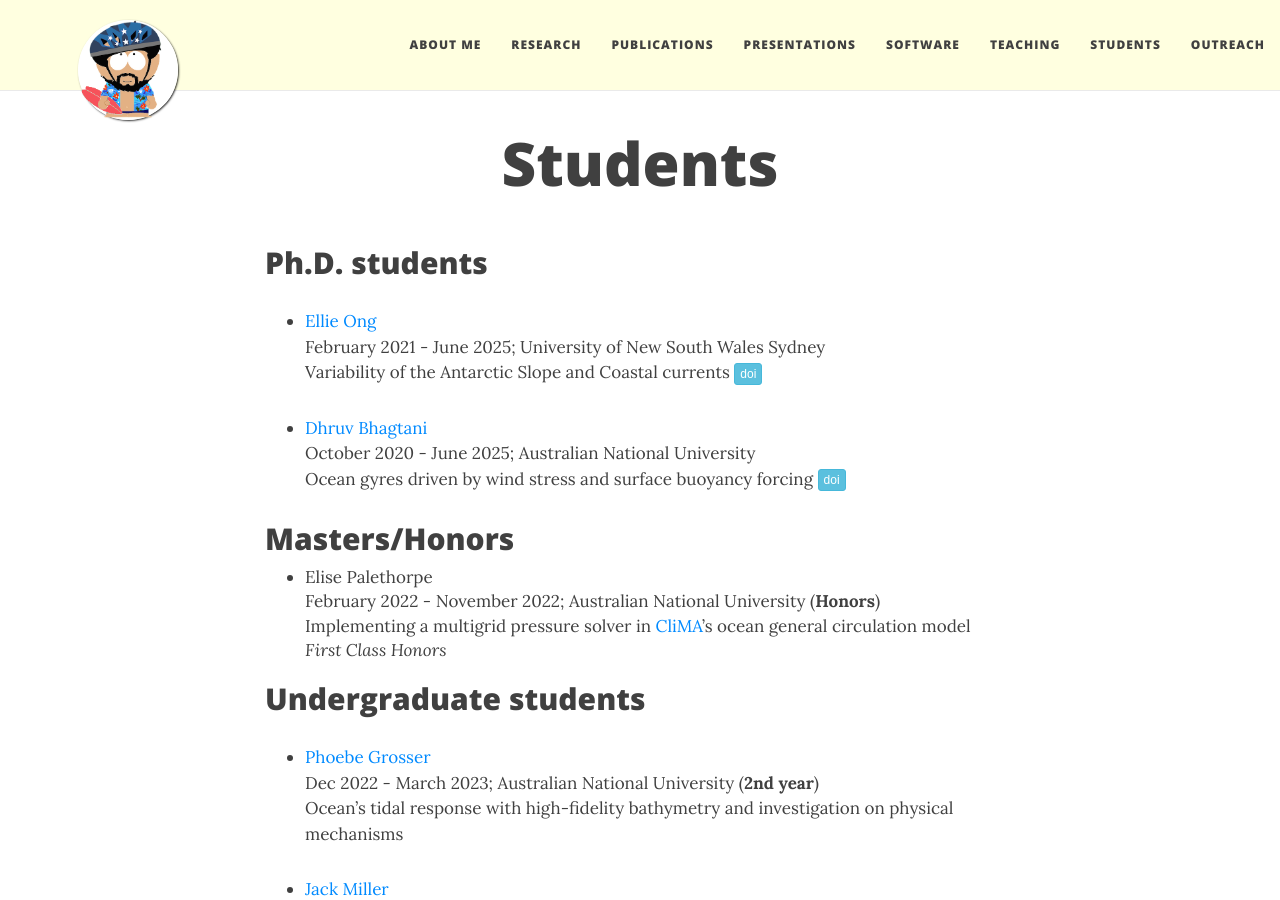
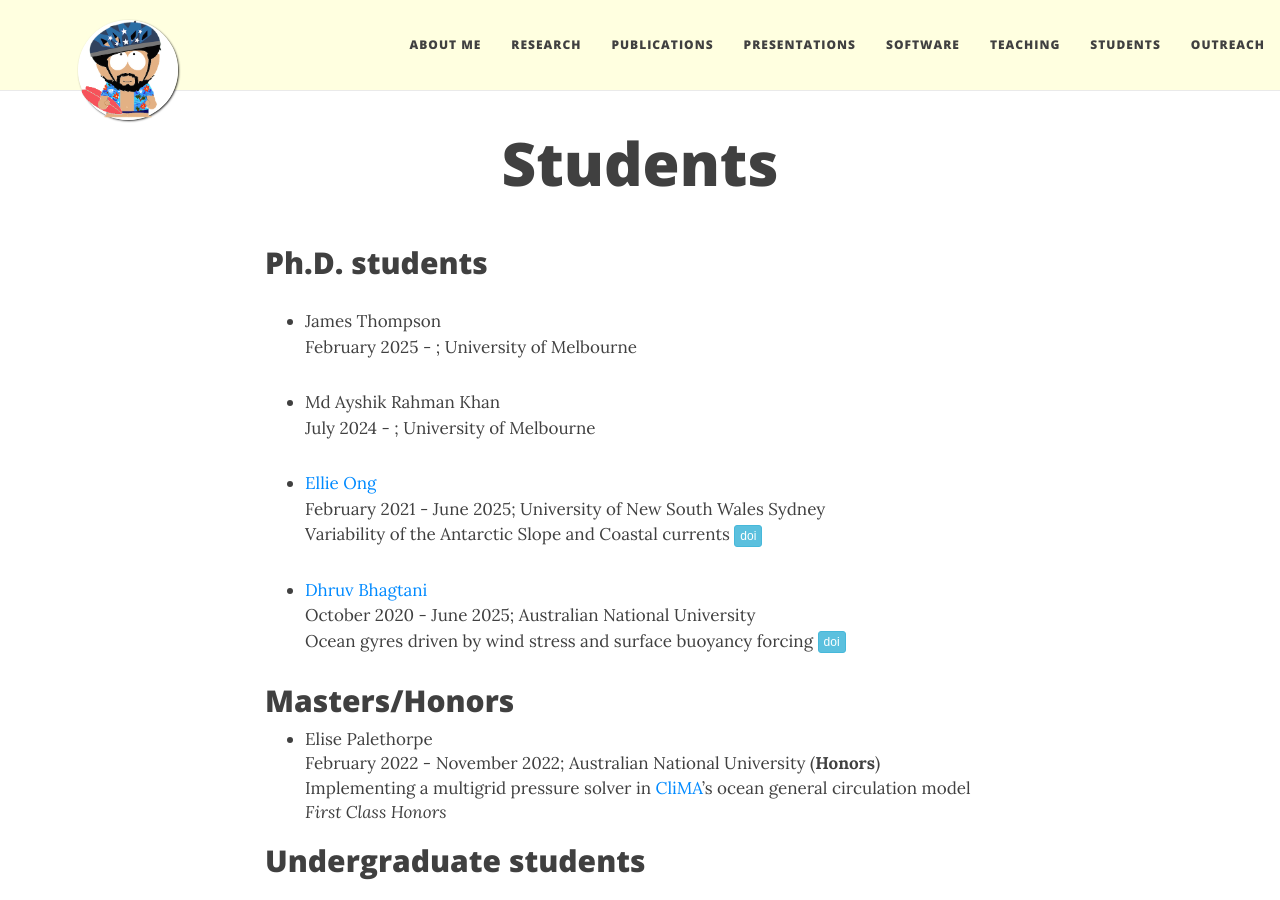
Before and after one commit to navidcy/navidcy.github.io, a Jekyll site: the page built from students.md, in a window 1280 px wide and 900 px high. Built offline with Jekyll 4.4.1, drawn with Linux system fonts in a browser that asks for light colours; nearby versions of some CDN libraries.

Commit message:
add James and Ayshik

```diff
--- a/students.md
+++ b/students.md
@@ -5,6 +5,14 @@ title: Students
 ---
 
 ## Ph.D. students
+
+- James Thompson<br/>
+  February 2025 - ; University of Melbourne
+
+
+- Md Ayshik Rahman Khan<br/>
+  July 2024 - ; University of Melbourne
+
 
 - [Ellie Ong][ellie-website]{:target="_blank"}<br/>
   February 2021 - June 2025; University of New South Wales Sydney<br/>
```
